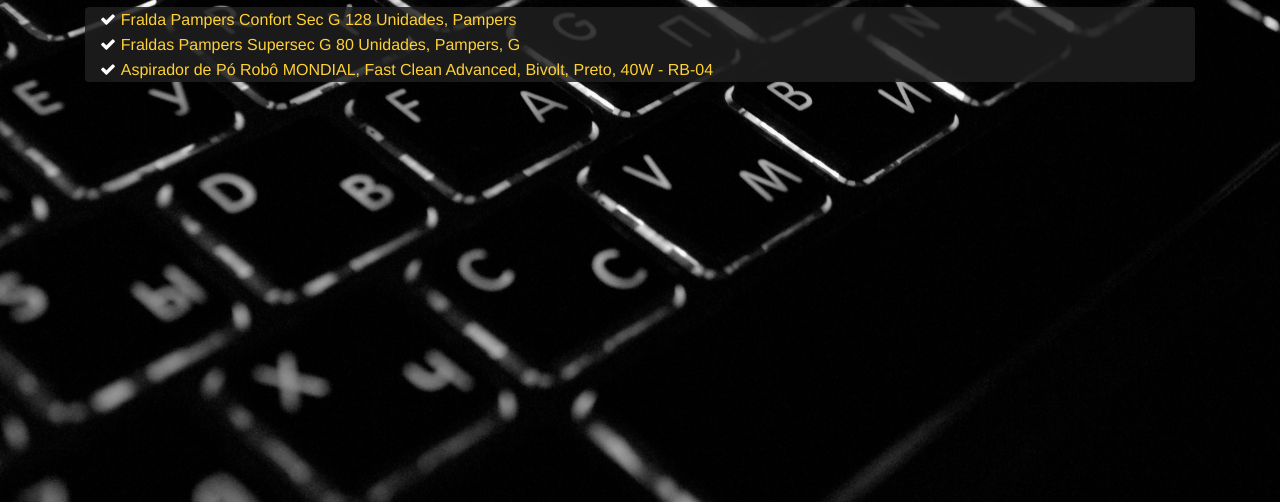
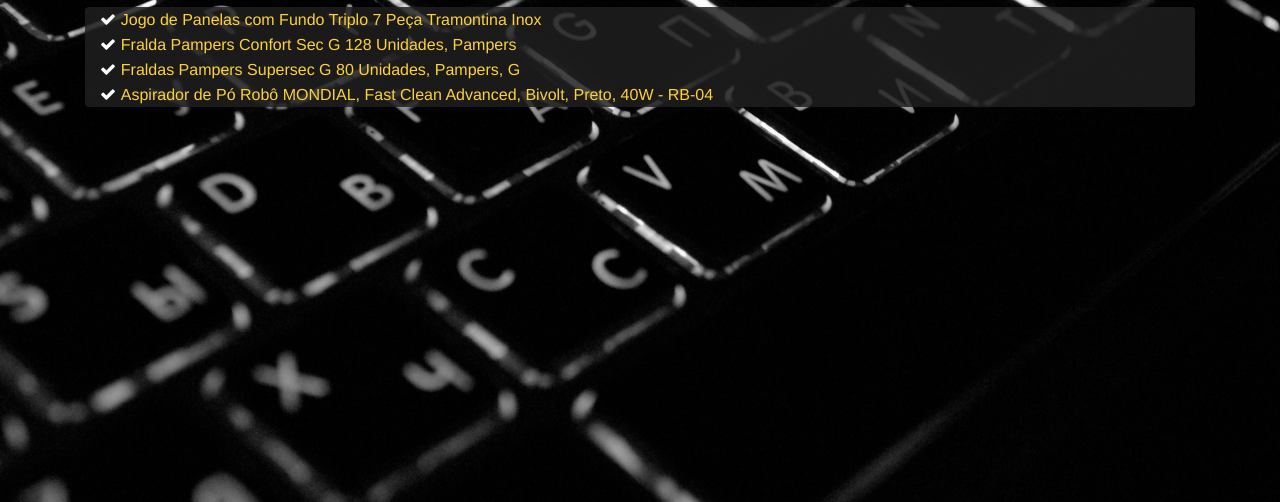
Before and after one commit to mariojrrc/personal-site, a plain HTML site: page promocoes.html in a window 1280 px wide. Shown: the part 298-800 px from the top of the page. Drawn offline with nearby package versions, Linux system fonts and the light colour scheme; a script that the page names is missing; a web font is replaced by a local one.

Commit message:
update promocoes

```diff
--- a/promocoes.html
+++ b/promocoes.html
@@ -84,6 +84,7 @@
                 <div class="intro-lead-in">Welcome!</div>
                 <div class="col-md-12 mt-10" style="text-align:left;background: #1f1f1fd6;border-radius: 4px;">
                     <ul>
+                        <li><a target="_blank" href="https://www.amazon.com.br/gp/product/B076MGRV7Z/ref=as_li_tl?ie=UTF8&camp=1789&creative=9325&creativeASIN=B076MGRV7Z&linkCode=as2&tag=mariojrrc-20&linkId=44c19f65efd25e4b96a9200347b760cd">Jogo de Panelas com Fundo Triplo 7 Peça Tramontina Inox</a></li>
                         <li><a target="_blank" href="https://www.amazon.com.br/gp/product/B08K4L37HD/ref=as_li_tl?ie=UTF8&camp=1789&creative=9325&creativeASIN=B08K4L37HD&linkCode=as2&tag=mariojrrc-20&linkId=711486146eab1879c9d29f77be64980c">Fralda Pampers Confort Sec G 128 Unidades, Pampers</a></li>
                         <li><a target="_blank" href="https://www.amazon.com.br/gp/product/B07X4GVF9H/ref=as_li_tl?ie=UTF8&camp=1789&creative=9325&creativeASIN=B07X4GVF9H&linkCode=as2&tag=mariojrrc-20&linkId=cf12d59d4ad3f66cddd4b2c57f0f1de5">Fraldas Pampers Supersec G 80 Unidades, Pampers, G</a></li>
                         <li><a target="_blank" href="https://www.amazon.com.br/gp/product/B08RRT5VWV/ref=as_li_tl?ie=UTF8&camp=1789&creative=9325&creativeASIN=B08RRT5VWV&linkCode=as2&tag=mariojrrc-20&linkId=e3b9763a94612ae43013540874f711e0">Aspirador de Pó Robô MONDIAL, Fast Clean Advanced, Bivolt, Preto, 40W - RB-04</a></li>
```
